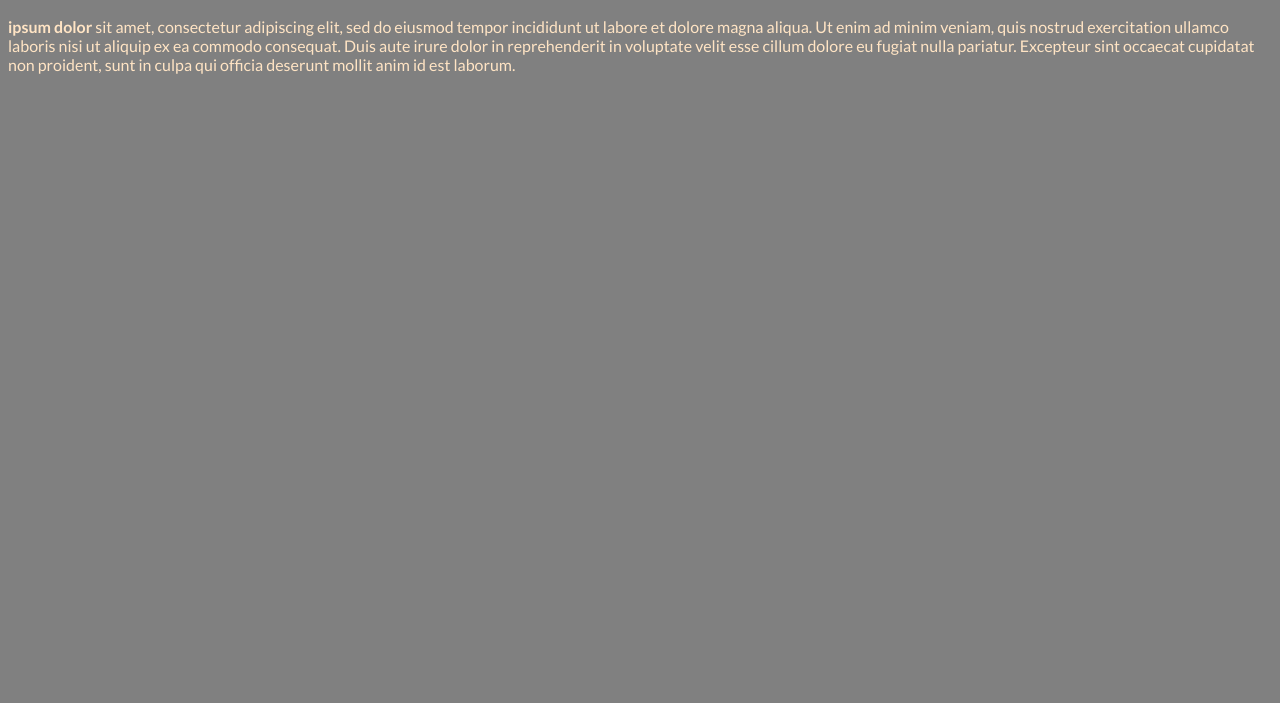
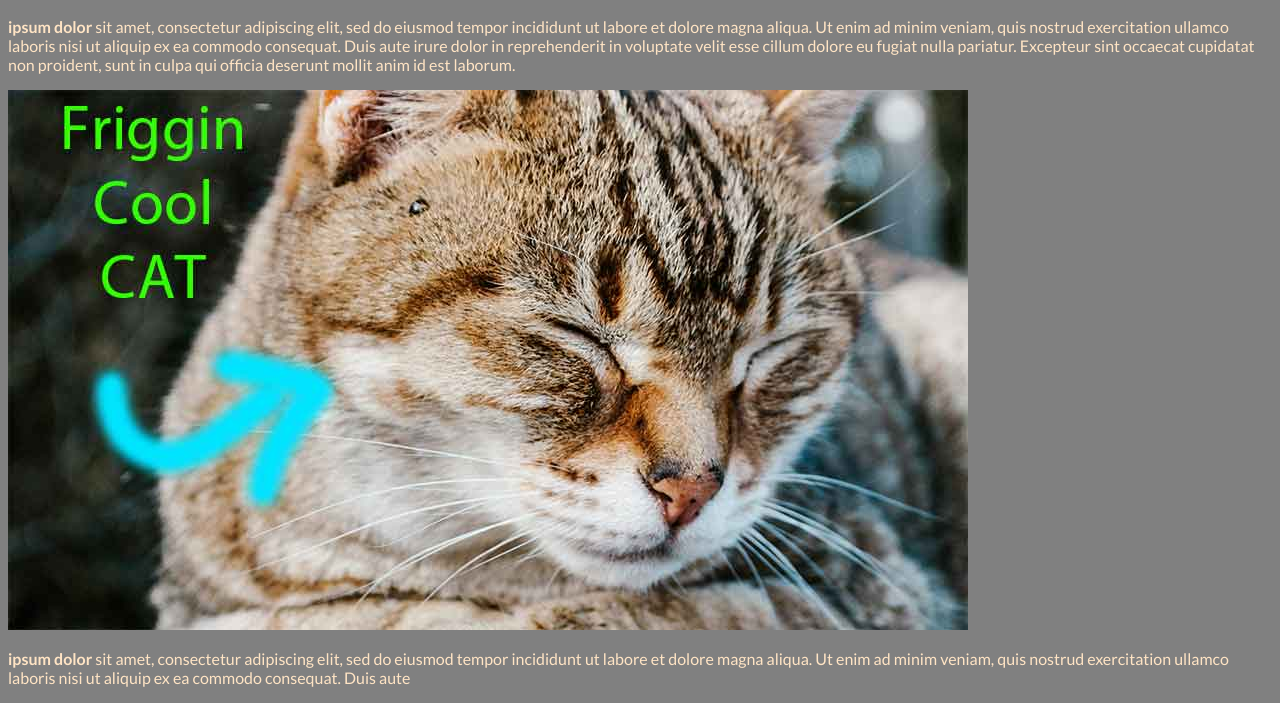
Before and after one commit to Jordanhibbert/Jan16_Hibbert, a plain HTML site: page index.html in a window 1280 px wide. Shown: the part 113-816 px from the top of the page. Drawn offline with Linux system fonts and the light colour scheme.

Commit message:
Image and Style
changed stylesheet name. Added image and formatting

```diff
--- a/index.html
+++ b/index.html
@@ -2,7 +2,7 @@
 <HTML lang="en">
    <HEAD>
       <TITLE>Jan 16 Practice Page</TITLE>
-      <link rel="stylesheet" href="/styles.css">
+      <link rel="stylesheet" href="/lab_3.css">
       <style>
         @import url('https://fonts.googleapis.com/css2?family=Lato:ital,wght@0,400;0,700;1,400&display=swap');
         </style>
@@ -17,6 +17,10 @@
             <p>
             <strong>ipsum dolor </strong>  sit amet, consectetur adipiscing elit, sed do eiusmod tempor incididunt ut labore et dolore magna aliqua. Ut enim ad minim veniam, quis nostrud exercitation ullamco laboris nisi ut aliquip ex ea commodo consequat. Duis aute irure dolor in reprehenderit in voluptate velit esse cillum dolore eu fugiat nulla pariatur. Excepteur sint occaecat cupidatat non proident, sunt in culpa qui officia deserunt mollit anim id est laborum.
             </p>
+        <img src="/CoolCat.jpg" alt="Picture of a cute cat with text and arrow reading 'Friggin Cool Cat'" width="960" height= "540">
+        <p></p>
+            <strong>ipsum dolor </strong>  sit amet, consectetur adipiscing elit, sed do eiusmod tempor incididunt ut labore et dolore magna aliqua. Ut enim ad minim veniam, quis nostrud exercitation ullamco laboris nisi ut aliquip ex ea commodo consequat. Duis aute
+            </p>
         </div>
     </BODY>
 
--- a/styles.css
+++ b/lab_3.css
@@ -32,3 +32,9 @@ body {
     color: bisque;
     background-color: gray;
 }
+
+img {
+    max-width: 100%;
+    height: auto;
+    align-content: center;
+}
```
Also changed, not shown: CoolCat.jpg (added).
